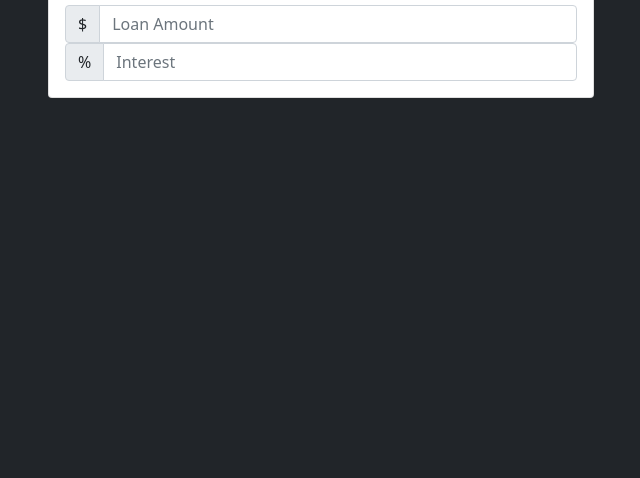
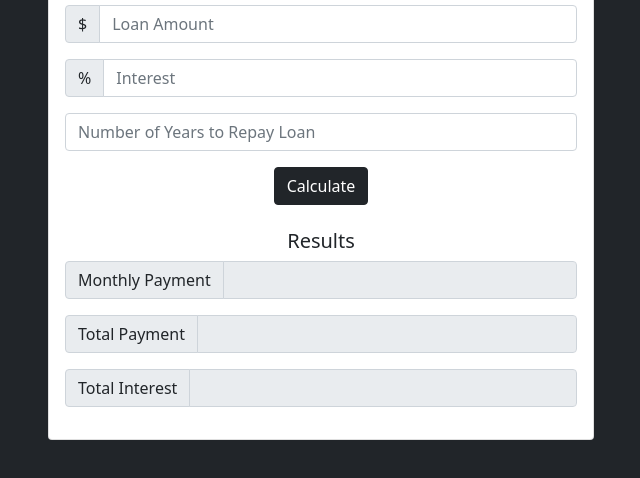
Before and after one commit to abrahammtp/loan-calculator-practice, a plain HTML site: page index.html in a window 1280 px wide. Shown: the part 142-620 px from the top of the page, without its empty margins (319-959 px from the left). Drawn offline with nearby package versions, Linux system fonts and the light colour scheme.

Commit message:
Finished UI for loan calculator application

```diff
--- a/index.html
+++ b/index.html
@@ -1,15 +1,18 @@
-<!doctype html>
+<!DOCTYPE html>
 <html lang="en">
+
 <head>
     <!-- Required meta tags -->
-    <meta charset="utf-8">
-    <meta name="viewport" content="width=device-width, initial-scale=1">
+    <meta charset="utf-8" />
+    <meta name="viewport" content="width=device-width, initial-scale=1" />
 
     <!-- Bootstrap CSS -->
-    <link href="https://cdn.jsdelivr.net/npm/bootstrap@5.0.0-beta2/dist/css/bootstrap.min.css" rel="stylesheet" integrity="sha384-BmbxuPwQa2lc/FVzBcNJ7UAyJxM6wuqIj61tLrc4wSX0szH/Ev+nYRRuWlolflfl" crossorigin="anonymous">
+    <link href="https://cdn.jsdelivr.net/npm/bootstrap@5.0.0-beta2/dist/css/bootstrap.min.css" rel="stylesheet"
+        integrity="sha384-BmbxuPwQa2lc/FVzBcNJ7UAyJxM6wuqIj61tLrc4wSX0szH/Ev+nYRRuWlolflfl" crossorigin="anonymous" />
 
     <title>Loan Calculator</title>
 </head>
+
 <body class="bg-dark">
     <div class="container">
         <div class="row">
@@ -20,16 +23,57 @@
                         <div class="form-group">
                             <div class="input-group">
                                 <span class="input-group-text">$</span>
-                                <input type="text" class="form-control" id="amount" placeholder="Loan Amount">
+                                <input type="number" class="form-control" id="amount" placeholder="Loan Amount" />
                             </div>
                         </div>
-                    </form>
+                        <p></p>
                         <div class="form-group">
                             <div class="input-group">
                                 <span class="input-group-text">%</span>
-                            <input type="text" class="form-control" id="interest" placeholder="Interest">
+                                <input type="number" class="form-control" id="interest" placeholder="Interest" />
+                            </div>
+                            <p></p>
+                        </div>
+                        <div class="form-group">
+                            <div class="input-group">
+                                <input type="number" class="form-control" id="years"
+                                    placeholder="Number of Years to Repay Loan" />
                             </div>
                         </div>
+                        <p></p>
+                        <div class="form-group">
+                            <input type="submit" value="Calculate" class="btn btn-dark btn-block">
+                        </div>
+                    </form>
+                    <!-- Loader will go here -->
+                    <!-- <div id="loading">
+                        <img src="img/loading.gif" alt="">
+                    </div> -->
+                    <!-- Results -->
+                    <div id="results" class="pt-4">
+                        <h5>Results</h5>
+                        <div class="form-group">
+                            <div class="input-group">
+                                <span class="input-group-text">Monthly Payment</span>
+                                <input type="number" class="form-control" id="monthly-payment" disabled/>
+                            </div>
+                            <p></p>
+                            <div class="form-group" class="pt-4">
+                                <div class="input-group">
+                                    <span class="input-group-text">Total Payment</span>
+                                    <input type="number" class="form-control" id="total-payment" disabled/>
+                                </div>
+                            </div>
+                            <p></p>
+                            <div class="form-group">
+                                <div class="input-group">
+                                    <span class="input-group-text">Total Interest</span>
+                                    <input type="number" class="form-control" id="total-interest" disabled/>
+                                </div>
+                            </div>
+                        </div>
+                    </div>
+                    <p></p>
                 </div>
             </div>
         </div>
@@ -38,12 +82,16 @@
     <!-- Optional JavaScript; choose one of the two! -->
 
     <!-- Option 1: Bootstrap Bundle with Popper -->
-    <script src="https://cdn.jsdelivr.net/npm/bootstrap@5.0.0-beta2/dist/js/bootstrap.bundle.min.js" integrity="sha384-b5kHyXgcpbZJO/tY9Ul7kGkf1S0CWuKcCD38l8YkeH8z8QjE0GmW1gYU5S9FOnJ0" crossorigin="anonymous"></script>
+    <script src="https://cdn.jsdelivr.net/npm/bootstrap@5.0.0-beta2/dist/js/bootstrap.bundle.min.js"
+        integrity="sha384-b5kHyXgcpbZJO/tY9Ul7kGkf1S0CWuKcCD38l8YkeH8z8QjE0GmW1gYU5S9FOnJ0"
+        crossorigin="anonymous"></script>
 
     <!-- Option 2: Separate Popper and Bootstrap JS -->
     <!--
     <script src="https://cdn.jsdelivr.net/npm/@popperjs/core@2.6.0/dist/umd/popper.min.js" integrity="sha384-KsvD1yqQ1/1+IA7gi3P0tyJcT3vR+NdBTt13hSJ2lnve8agRGXTTyNaBYmCR/Nwi" crossorigin="anonymous"></script>
     <script src="https://cdn.jsdelivr.net/npm/bootstrap@5.0.0-beta2/dist/js/bootstrap.min.js" integrity="sha384-nsg8ua9HAw1y0W1btsyWgBklPnCUAFLuTMS2G72MMONqmOymq585AcH49TLBQObG" crossorigin="anonymous"></script>
     -->
+    <script src="app.js"></script>
 </body>
+
 </html>
```
Lines whose indentation alone changed are shown as unchanged.
